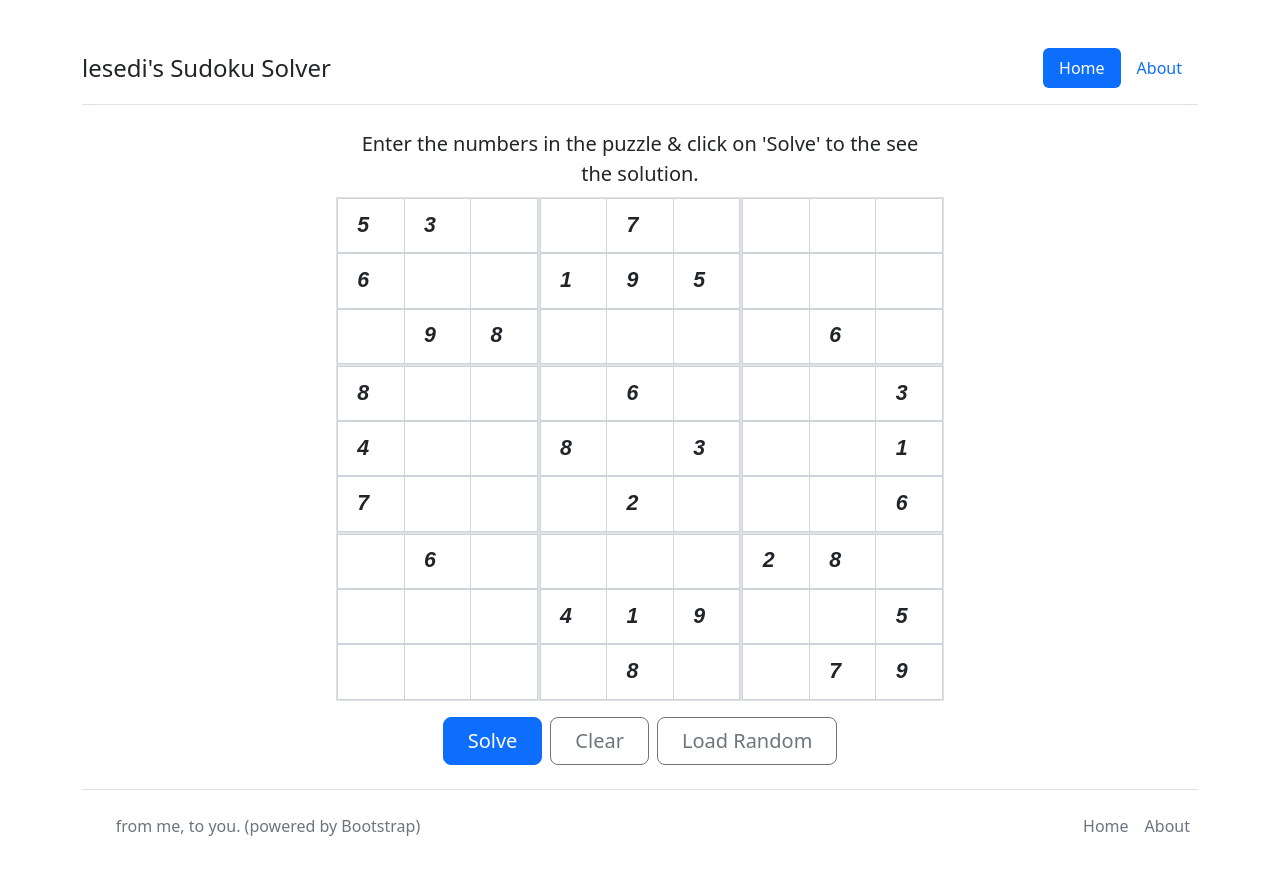
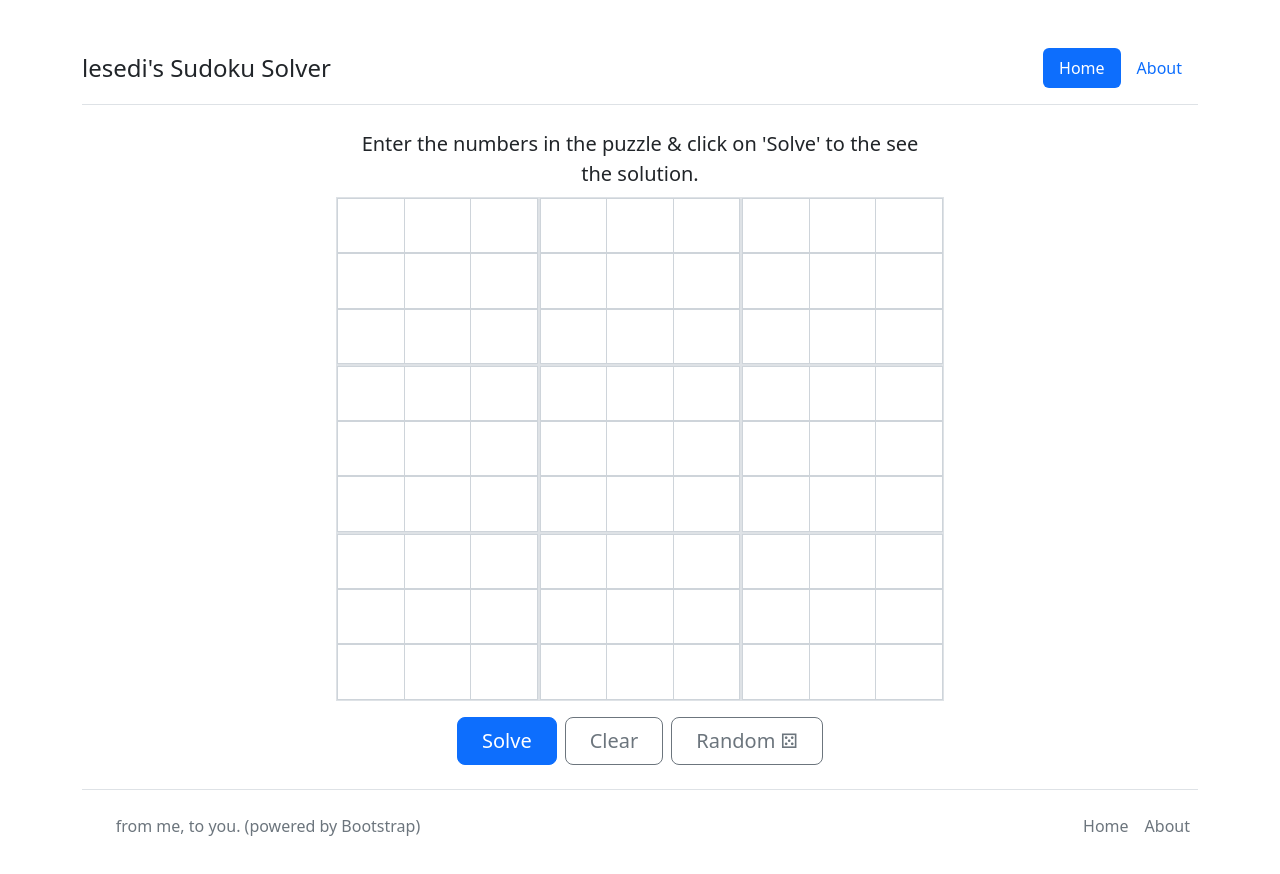
Before and after one commit to lkekana/sudoku-solver, a React (Vite) app in the folder web2/: page / in a window 1280 px wide. Shown: the top 874 px of the page. Built offline with nearby package versions, Linux system fonts and the light colour scheme.

Commit message:
add solve time + more cleanup

```diff
--- a/web2/index.html
+++ b/web2/index.html
@@ -2,12 +2,11 @@
 <html lang="en">
   <head>
     <meta charset="UTF-8" />
-    <link rel="icon" type="image/svg+xml" href="/vite.svg" />
     <!-- CSS only -->
     <link href="https://cdn.jsdelivr.net/npm/bootstrap@5.2.3/dist/css/bootstrap.min.css" rel="stylesheet" integrity="sha384-rbsA2VBKQhggwzxH7pPCaAqO46MgnOM80zW1RWuH61DGLwZJEdK2Kadq2F9CUG65" crossorigin="anonymous">
 
     <meta name="viewport" content="width=device-width, initial-scale=1.0" />
-    <title>Vite + React + TS</title>
+    <title>lesedi's Sudoku Solver</title>
   </head>
   <body>
     <div id="root"></div>
--- a/web2/src/App.tsx
+++ b/web2/src/App.tsx
@@ -1,8 +1,5 @@
-import { useState } from "react";
-import reactLogo from "./assets/react.svg";
-import viteLogo from "/vite.svg";
 import "./App.css";
-import { Routes, Route, Link } from "react-router-dom";
+import { Routes, Route } from "react-router-dom";
 import Home from "./pages/Home";
 import About from "./pages/About";
 import NotFound from "./pages/NotFound";
--- a/web2/src/components/Grid.tsx
+++ b/web2/src/components/Grid.tsx
@@ -1,4 +1,3 @@
-import { useState } from "react";
 import Block from "./Block";
 import { CellState } from "../pages/Home";
 
--- a/web2/src/components/LoadButton.tsx
+++ b/web2/src/components/LoadButton.tsx
@@ -8,7 +8,7 @@ export default function LoadButton({ onClickFn }: LoadButtonProps) {
 			id="btn-load"
 			onClick={onClickFn}
 		>
-			Load Random
+			Random ⚄
 		</button>
 	);
 }
--- a/web2/src/pages/Home.tsx
+++ b/web2/src/pages/Home.tsx
@@ -12,23 +12,9 @@ export type CellState = {
 	clear: boolean;
 };
 
-const samplePuzzle: number[] = [
-	5, 3, 0, 0, 7, 0, 0, 0, 0, 6, 0, 0, 1, 9, 5, 0, 0, 0, 0, 9, 8, 0, 0, 0, 0,
-	6, 0, 8, 0, 0, 0, 6, 0, 0, 0, 3, 4, 0, 0, 8, 0, 3, 0, 0, 1, 7, 0, 0, 0, 2,
-	0, 0, 0, 6, 0, 6, 0, 0, 0, 0, 2, 8, 0, 0, 0, 0, 4, 1, 9, 0, 0, 5, 0, 0, 0,
-	0, 8, 0, 0, 7, 9,
-];
-
 export default function Home() {
-	console.log("Sample puzzle:", samplePuzzle);
-	// const [grid, setGrid] = useState<CellState[]>(Array(81).fill({ value: 0, isGiven: false, clear: false }));
-	const [grid, setGrid] = useState<CellState[]>(
-		samplePuzzle.map((val) => ({
-			value: val,
-			isGiven: val !== 0,
-			clear: false,
-		})),
-	);
+	const [grid, setGrid] = useState<CellState[]>(Array(81).fill({ value: 0, isGiven: false, clear: false }));
+	const [solveTime, setSolveTime] = useState<string | undefined>(undefined);
 	const numValChanged = (e: React.ChangeEvent<HTMLInputElement>) => {
 		// update state here
 		const inputValue = e.target.value;
@@ -55,13 +41,24 @@ export default function Home() {
 
 	const btnSolveClick = () => {
 		// trigger solve
+		let clueCount = 0;
 		const payload: number[][] = [];
 		for (let i = 0; i < 9; i++) {
 			const row: number[] = [];
 			for (let j = 0; j < 9; j++) {
 				row.push(grid[i * 9 + j].value);
+				if (grid[i * 9 + j].value !== 0) {
+					clueCount++;
+				}
 			}
 			payload.push(row);
+		}
+
+		if (clueCount < 17) {
+			alert(
+				"At least 17 clues are required for a valid Sudoku puzzle. Please add more numbers.",
+			);
+			return;
 		}
 
 		fetch("http://localhost:5000/solve", {
@@ -87,6 +84,9 @@ export default function Home() {
 						}
 					}
 					setGrid(newGrid);
+					if (data.solveTime) {
+						setSolveTime(data.solveTime);
+					}
 				} else {
 					alert("No solution found for the given puzzle.");
 				}
@@ -103,14 +103,11 @@ export default function Home() {
 		fetch("http://localhost:5000/random")
 			.then((response) => response.json())
 			.then((data) => {
-				console.log("Random puzzle data:", data);
 				if (data.grid) {
 					const puzzle: number[][] = data.grid;
-					console.log("Random puzzle grid:", puzzle);
 					const newGrid: CellState[] = [];
 					for (let i = 0; i < 9; i++) {
 						for (let j = 0; j < 9; j++) {
-							const index = i * 9 + j;
 							newGrid.push({
 								value: puzzle[i][j],
 								isGiven: puzzle[i][j] !== 0,
@@ -119,6 +116,7 @@ export default function Home() {
 						}
 					}
 					setGrid(newGrid);
+					setSolveTime(undefined);
 				} else {
 					alert("Failed to load a random puzzle.");
 				}
@@ -134,6 +132,7 @@ export default function Home() {
 	const btnClearClick = () => {
 		// clear inputs
 		setGrid(Array(81).fill({ value: 0, isGiven: false, clear: false }));
+		setSolveTime(undefined);
 	};
 
 	return (
@@ -148,6 +147,11 @@ export default function Home() {
 						the see the solution.
 					</p>
 					<Grid cellChangeFn={numValChanged} grid={grid} />
+					{solveTime && (
+						<p className="mt-2">
+							Solved in <strong>{solveTime}</strong> seconds!
+						</p>
+					)}
 
 					<div className="mt-2 d-grid gap-2 d-sm-flex justify-content-sm-center">
 						<SolveButton onClickFn={btnSolveClick} />
```
Also changed, not shown: 1 other file (tests, documents, lock files or other folders).
